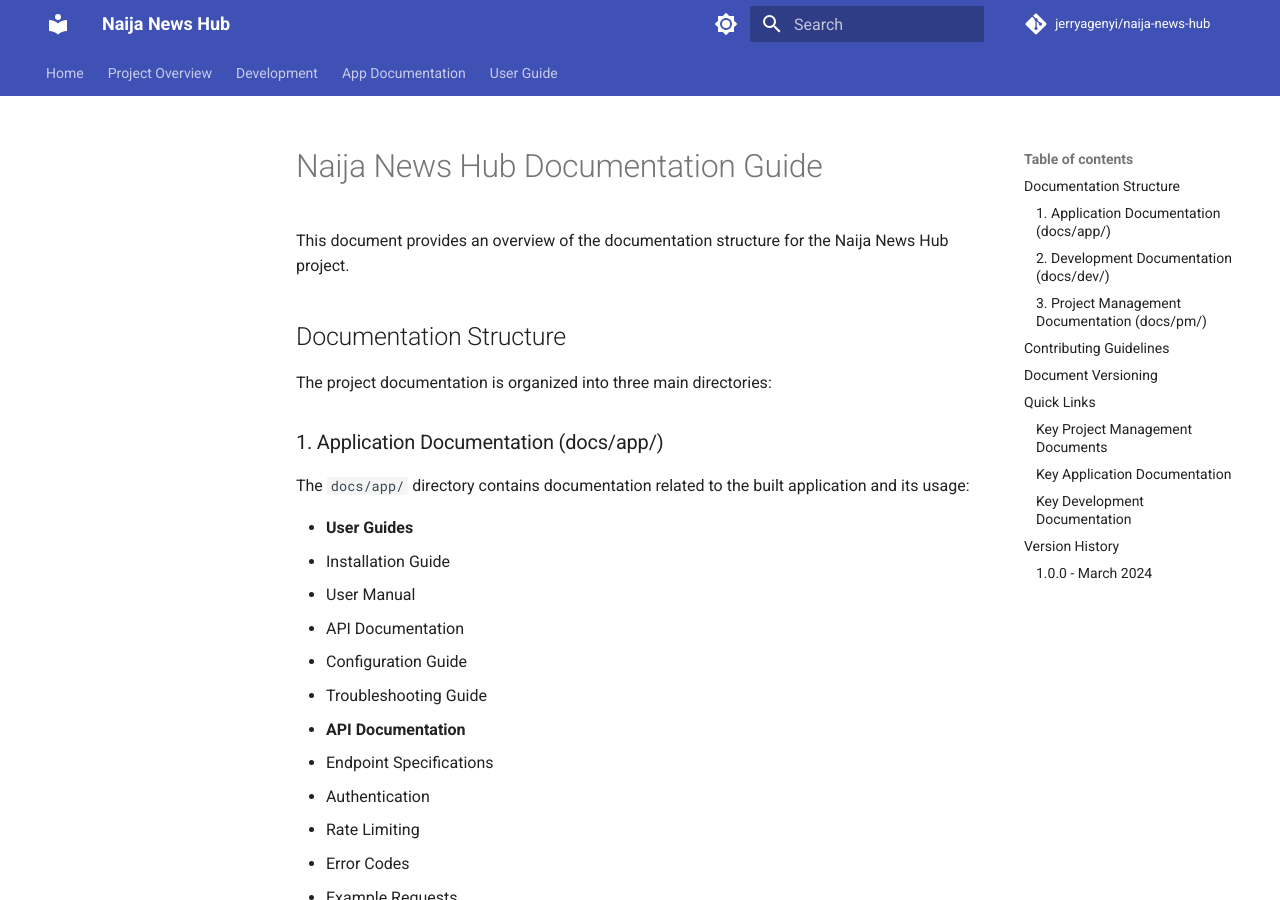
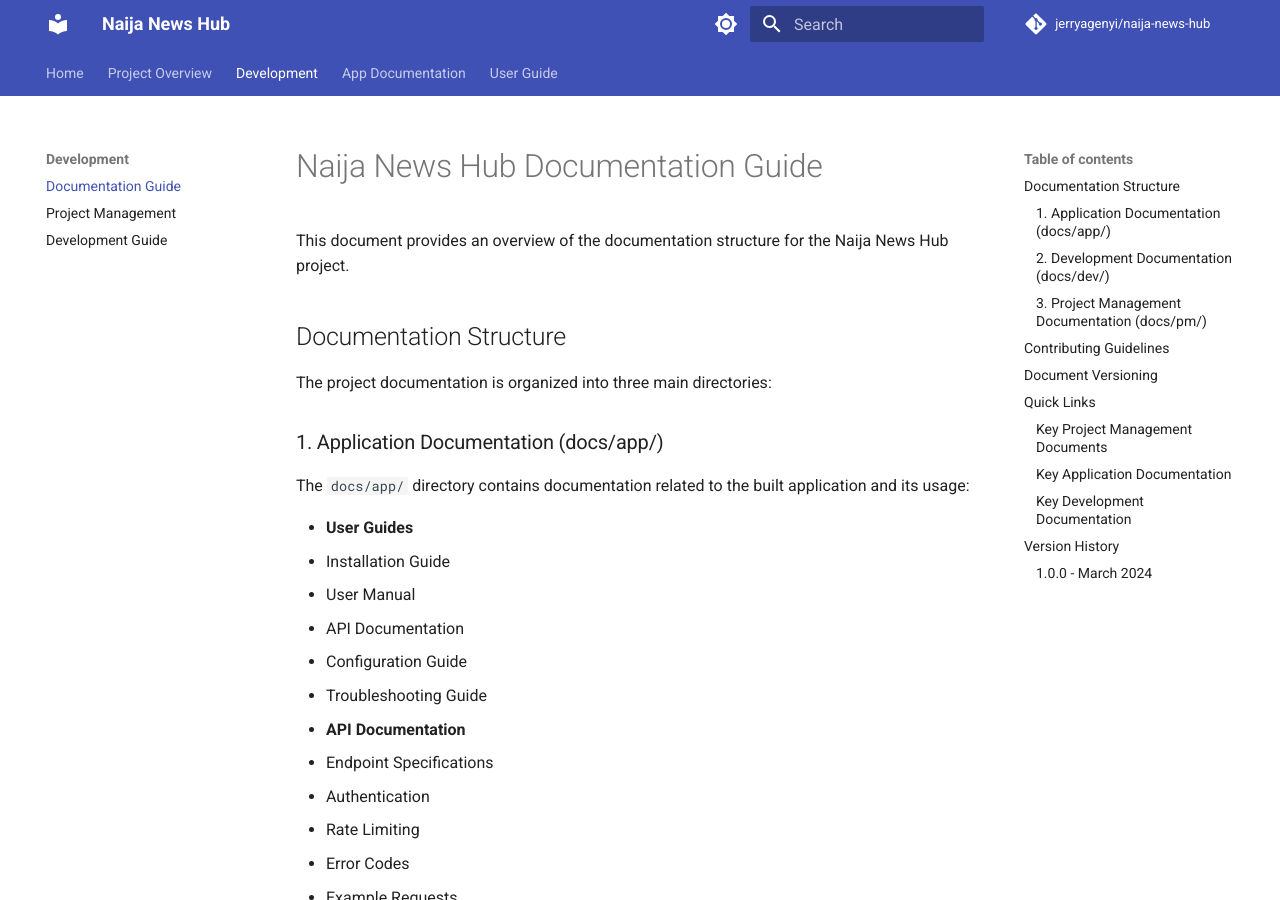
Before and after one commit to jerryagenyi/naija-news-hub, an MkDocs documentation site: the page built from docs/documentation-guide.md, in a window 1280 px wide and 900 px high. Built offline with MkDocs 1.6.1 and Material for MkDocs 9.7.7, drawn with Linux system fonts in a browser that asks for light colours; comment, search, counter and statistics services are not loaded; part of the change alters nothing that is shown.

```diff
--- a/mkdocs.yml
+++ b/mkdocs.yml
@@ -36,14 +36,14 @@ theme:
 nav:
   - Home: index.md
   - Project Overview:
-    - Original Concept: docs/original-idea.md
-    - Product Requirements: docs/prd.md
+    - Original Concept: original-idea.md
+    - Product Requirements: prd.md
   - Development:
-    - Documentation Guide: docs/documentation-guide.md
-    - Project Management: docs/pm/
-    - Development Guide: docs/dev/
-  - App Documentation: docs/app/
-  - User Guide: docs/guide/
+    - Documentation Guide: documentation-guide.md
+    - Project Management: pm/
+    - Development Guide: dev/
+  - App Documentation: app/
+  - User Guide: guide/
 
 markdown_extensions:
   - admonition
```
Also changed, not shown: 1 other file.
